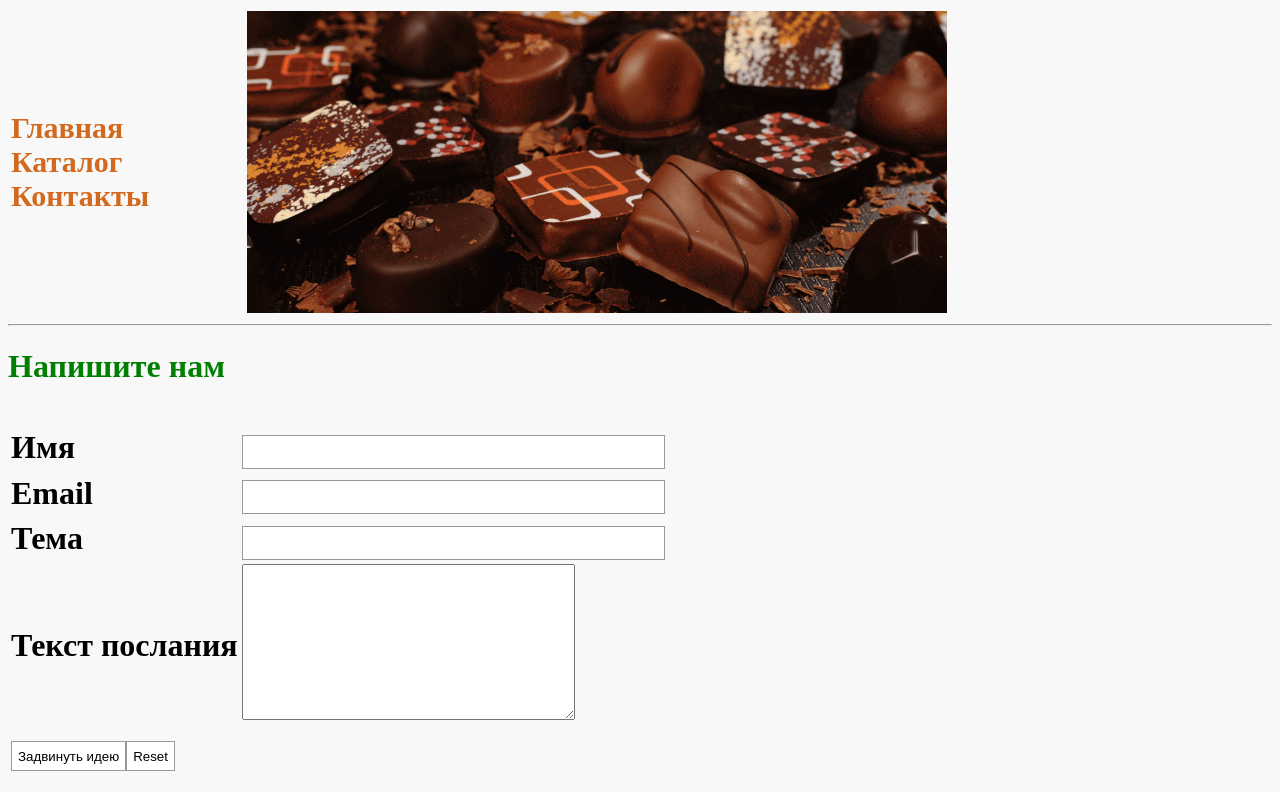
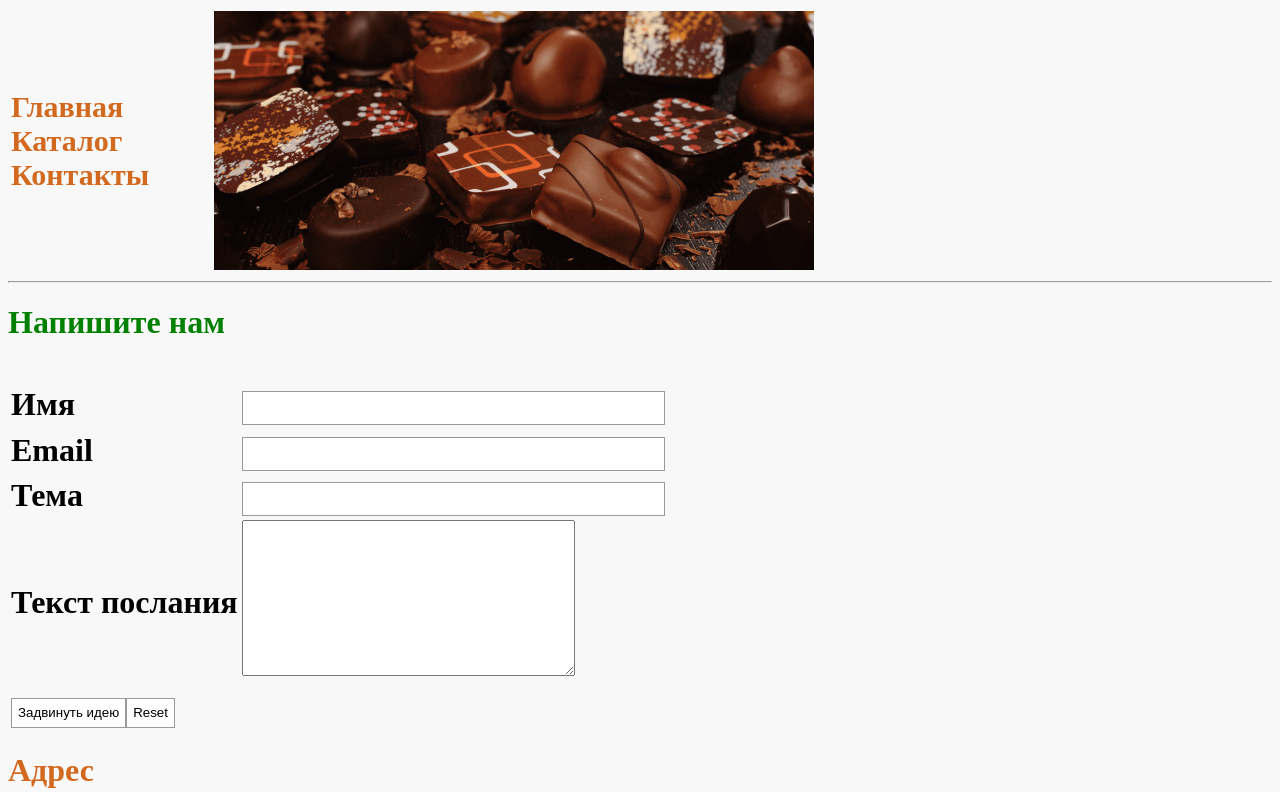
Before and after one commit to lirikp/Chocolado, a plain HTML site: page contacts.html in a window 1280 px wide. Shown: the top 792 px of the page. Drawn offline with Linux system fonts and the light colour scheme.

Commit message:
4е задание начало

```diff
--- a/contacts.html
+++ b/contacts.html
@@ -13,11 +13,11 @@
 					<ul class="head_menu">
 						<li><a href="index.html">Главная</a></li>
 						<li><a href="catalog.html">Каталог</a></li>
-						<li>Контакты</li>
+						<li><a href="#">Контакты</a></li>
 					</ul>
 				</td>
 				<td>
-					<img src="img/sl_chocolat4a.gif" alt="Chocolado" width="700" align="right" align="top">
+					<img src="img/sl_chocolat4a.gif" alt="Chocolado" width="600" align="right" align="top">
 				</td>
 			</tr>
 		</table>
--- a/style.css
+++ b/style.css
@@ -6,10 +6,14 @@ body {
 
 }
 
-.head_menu li {
+ul.head_menu li {
 	font-size: 30px;
 	font-weight:bold;
 	list-style-type: none;
+}
+
+ul.head_menu li a:hover {
+	color:blue;
 }
 
 .body_product h1, h3{
```
Also changed, not shown: catalog.html (+1 -1 lines), index.html (+1 -1 lines), img/choco-01.jpg (added).
